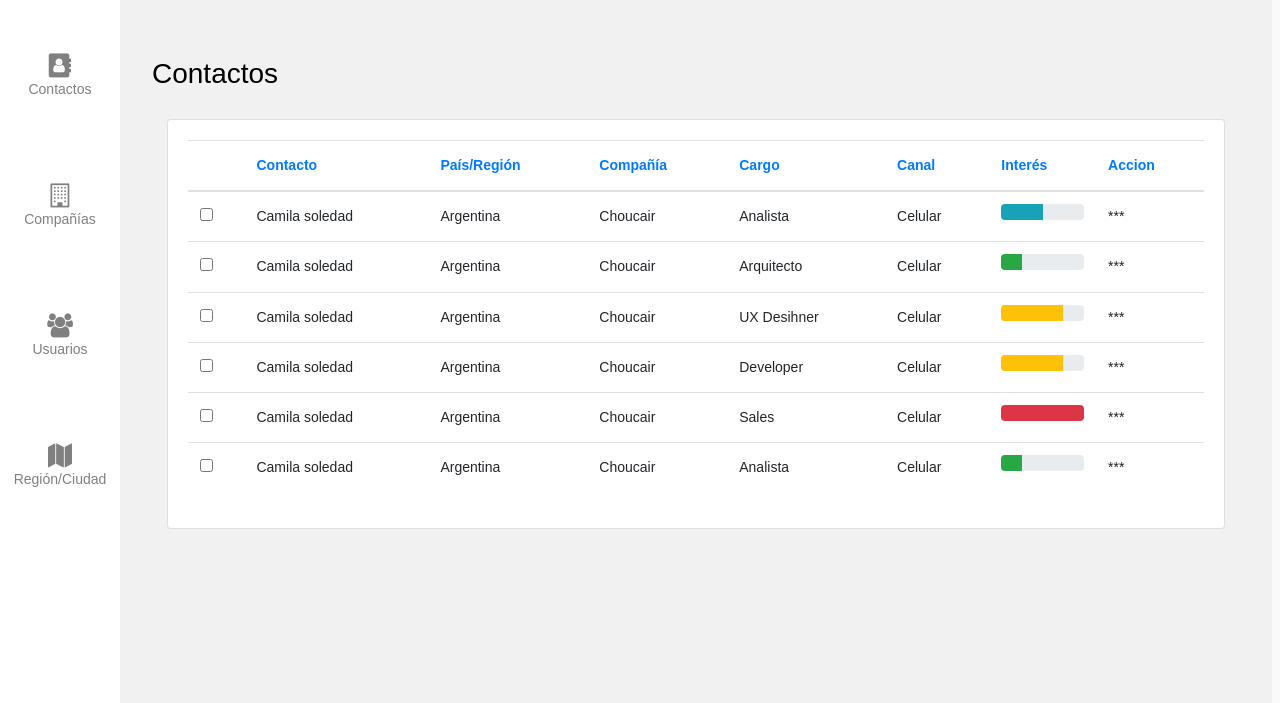
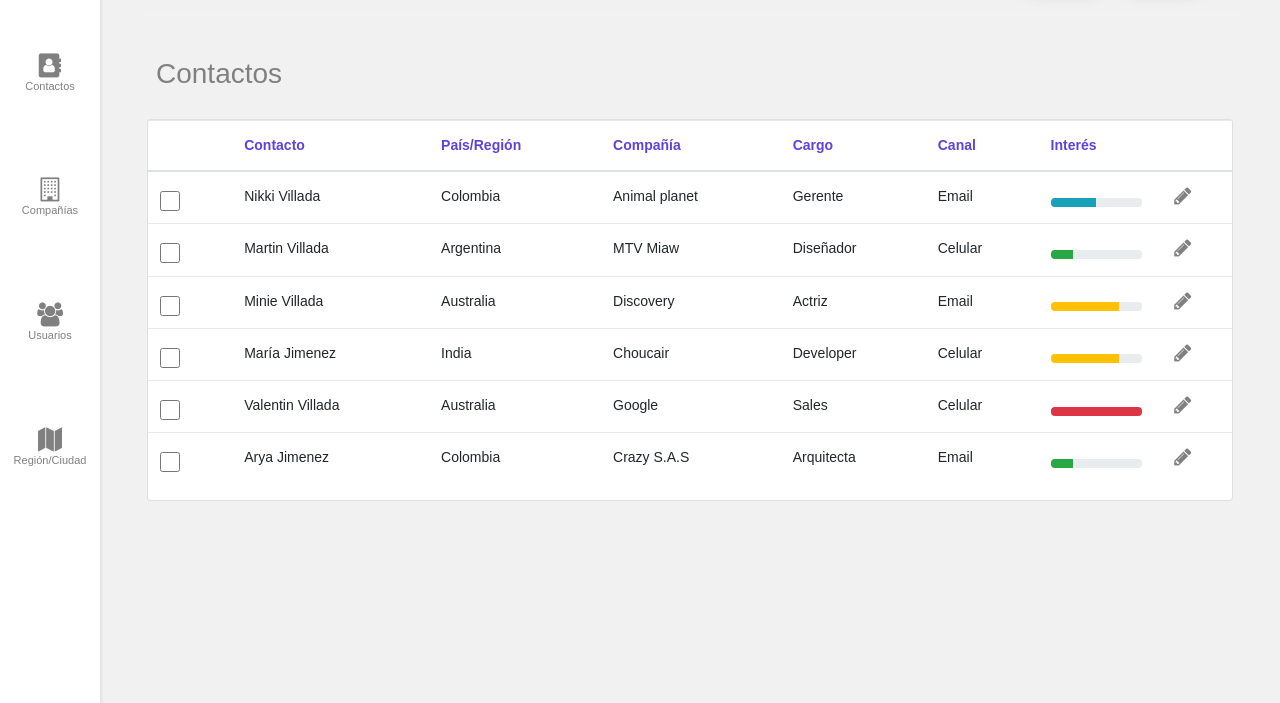
Before and after one commit to Valentina-vr/Data_Warehouse, a plain HTML site: page Front/home.html in a window 1280 px wide. Shown: the part 97-800 px from the top of the page. Drawn offline with Linux system fonts and the light colour scheme.

Commit message:
Ajustes del front

```diff
--- a/Front/Assets/Styles/_variables.scss
+++ b/Front/Assets/Styles/_variables.scss
@@ -1,7 +1,7 @@
 //Colores
 
 $principal_color: #5D42DE;
-$secondary_color: #fff;
+$secondary_color: #45A2B8;
 
 //Font
 
--- a/Front/home.html
+++ b/Front/home.html
@@ -48,8 +48,8 @@
               <input
                 type="text"
                 class="form-control"
-                placeholder="Busca cualquier cosa"
-                aria-label="Recipient's username"
+                placeholder="Busca aquí"
+                aria-label="busqueda"
                 aria-describedby="button-addon2"
               />
               <div class="input-group-append">
@@ -63,22 +63,21 @@
               </div>
             </div>
             <div class="collapse navbar-collapse" id="navbarSupportedContent">
-              <!-- <a class="btn btn-primary" href="#" role="button">Link</a> -->
               <button
                 class="btn btn-primary"
+                id="adduser"
                 type="submit"
                 data-toggle="modal"
                 data-target="#exampleModal"
               >
                 <i class="fa fa-user-plus"></i>
               </button>
-              <button class="btn btn-primary" type="submit">
+              <button class="btn btn-primary" type="submit" id="dowload">
                 <i class="fa fa-download"></i>
               </button>
             </div>
           </div>
         </nav>
-
         <!-- Modal -->
         <div
           class="modal fade"
@@ -136,18 +135,22 @@
                           <th>Cargo</th>
                           <th>Canal</th>
                           <th>Interés</th>
-                          <th>Accion</th>
+                          <th></th>
                         </thead>
                         <tbody>
                           <tr>
                             <td>
-                              <input type="checkbox" name="" id="">
+                              <input
+                                type="checkbox"
+                                name=""
+                                class="selectitem"
+                              />
                             </td>
-                            <td>Camila soledad</td>
-                            <td>Argentina</td>
-                            <td>Choucair</td>
-                            <td>Analista</td>
-                            <td>Celular</td>
+                            <td>Nikki Villada</td>
+                            <td>Colombia</td>
+                            <td>Animal planet</td>
+                            <td>Gerente</td>
+                            <td>Email</td>
                             <td class="text-primary">
                               <div class="progress">
                                 <div
@@ -160,14 +163,25 @@
                                 ></div>
                               </div>
                             </td>
-                            <td>***</td>
+                            <td>
+                              <button class="edititem">
+                                <i class="fa fa-pencil"></i>
+                              </button>
+                            </td>
                           </tr>
                           <tr>
-                            <td><input type="checkbox" name="" id=""></td>
-                            <td>Camila soledad</td>
+                            <td>
+                              <input
+                                type="checkbox"
+                                name=""
+                                id=""
+                                class="selectitem"
+                              />
+                            </td>
+                            <td>Martin Villada</td>
                             <td>Argentina</td>
-                            <td>Choucair</td>
-                            <td>Arquitecto</td>
+                            <td>MTV Miaw</td>
+                            <td>Diseñador</td>
                             <td>Celular</td>
                             <td class="text-primary">
                               <div class="progress">
@@ -181,15 +195,26 @@
                                 ></div>
                               </div>
                             </td>
-                            <td>***</td>
+                            <td>
+                              <button class="edititem">
+                                <i class="fa fa-pencil"></i>
+                              </button>
+                            </td>
                           </tr>
                           <tr>
-                            <td><input type="checkbox" name="" id=""></td>
-                            <td>Camila soledad</td>
-                            <td>Argentina</td>
-                            <td>Choucair</td>
-                            <td>UX Desihner</td>
-                            <td>Celular</td>
+                            <td>
+                              <input
+                                type="checkbox"
+                                name=""
+                                id=""
+                                class="selectitem"
+                              />
+                            </td>
+                            <td>Minie Villada</td>
+                            <td>Australia</td>
+                            <td>Discovery</td>
+                            <td>Actriz</td>
+                            <td>Email</td>
                             <td class="text-primary">
                               <div class="progress">
                                 <div
@@ -202,12 +227,23 @@
                                 ></div>
                               </div>
                             </td>
-                            <td>***</td>
+                            <td>
+                              <button class="edititem">
+                                <i class="fa fa-pencil"></i>
+                              </button>
+                            </td>
                           </tr>
                           <tr>
-                            <td><input type="checkbox" name="" id=""></td>
-                            <td>Camila soledad</td>
-                            <td>Argentina</td>
+                            <td>
+                              <input
+                                type="checkbox"
+                                name=""
+                                id=""
+                                class="selectitem"
+                              />
+                            </td>
+                            <td>María Jimenez</td>
+                            <td>India</td>
                             <td>Choucair</td>
                             <td>Developer</td>
                             <td>Celular</td>
@@ -223,13 +259,24 @@
                                 ></div>
                               </div>
                             </td>
-                            <td>***</td>
+                            <td>
+                              <button class="edititem">
+                                <i class="fa fa-pencil"></i>
+                              </button>
+                            </td>
                           </tr>
                           <tr>
-                            <td><input type="checkbox" name="" id=""></td>
-                            <td>Camila soledad</td>
-                            <td>Argentina</td>
-                            <td>Choucair</td>
+                            <td>
+                              <input
+                                type="checkbox"
+                                name=""
+                                id=""
+                                class="selectitem"
+                              />
+                            </td>
+                            <td>Valentin Villada</td>
+                            <td>Australia</td>
+                            <td>Google</td>
                             <td>Sales</td>
                             <td>Celular</td>
                             <td class="text-primary">
@@ -244,15 +291,26 @@
                                 ></div>
                               </div>
                             </td>
-                            <td>***</td>
+                            <td>
+                              <button class="edititem">
+                                <i class="fa fa-pencil"></i>
+                              </button>
+                            </td>
                           </tr>
                           <tr>
-                            <td><input type="checkbox" name="" id=""></td>
-                            <td>Camila soledad</td>
-                            <td>Argentina</td>
-                            <td>Choucair</td>
-                            <td>Analista</td>
-                            <td>Celular</td>
+                            <td>
+                              <input
+                                type="checkbox"
+                                name=""
+                                id=""
+                                class="selectitem"
+                              />
+                            </td>
+                            <td>Arya Jimenez</td>
+                            <td>Colombia</td>
+                            <td>Crazy S.A.S</td>
+                            <td>Arquitecta</td>
+                            <td>Email</td>
                             <td class="text-primary">
                               <div class="progress">
                                 <div
@@ -265,7 +323,11 @@
                                 ></div>
                               </div>
                             </td>
-                            <td>***</td>
+                            <td>
+                              <button class="edititem">
+                                <i class="fa fa-pencil"></i>
+                              </button>
+                            </td>
                           </tr>
                         </tbody>
                       </table>
```
Also changed, not shown: Front/Assets/Styles/css/style.css.
